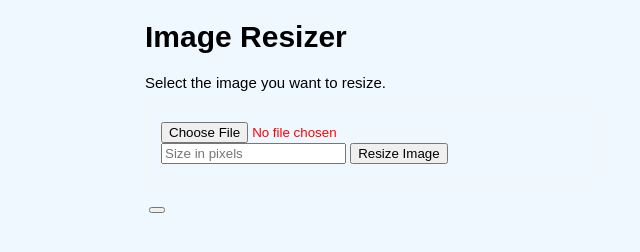
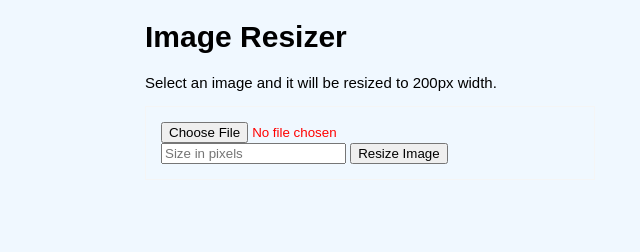
Before and after one commit to siddhant7701/Resize_pic_chrome_extension, a browser extension: page index.html in a window 1280 px wide. Shown: the whole page, without its empty margins (270-910 px from the left). Drawn offline with Linux system fonts and the light colour scheme.

Commit message:
Update index.html

```diff
--- a/index.html
+++ b/index.html
@@ -11,7 +11,7 @@
 <body>
     <div class="container">
         <h1>Image Resizer</h1>
-        <p>Select the image you want to resize.</p>
+        <p>Select an image and it will be resized to 200px width.</p>
 
         <form id="my-form" action="" method="post">
             <input type="file" name="photo" accept="image/*" required />
@@ -21,8 +21,7 @@
 
         <div class="image-container">
             <img id="img-preview">
-            <button type="submit" class="button"><a  id="download-link" style="display: none;">Download Resized Image</a>
-            </button>
+            <a id="download-link" style="display: none;">Download Resized Image</a>
         </div>
     </div>
 
```
